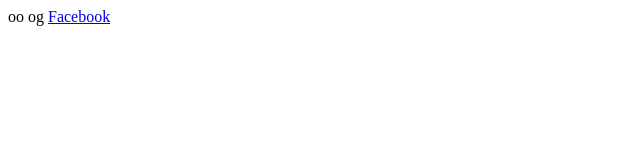
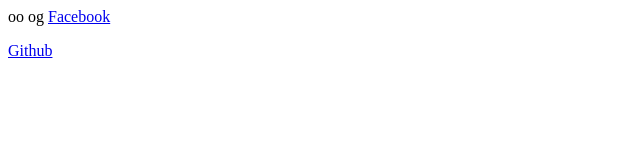
Before and after one commit to alamindawan/vue_js_basic_rnd, a plain HTML site: page index.html in a window 1280 px wide. Shown: the full height of the page, 0-640 px from the left. Drawn offline with nearby package versions, Linux system fonts and the light colour scheme.

Commit message:
Html Code Binding

```diff
--- a/app.js
+++ b/app.js
@@ -3,7 +3,8 @@ let app = Vue.createApp({
         return {
             targetData: {
                 name: "oo og",
-                fb: "https://web.facebook.com/?_rdc=1&_rdr"
+                fb: "https://web.facebook.com/?_rdc=1&_rdr",
+                codeBinding: '<a href="https://github.com/alamindawan/">Github</a>'
             }
         }
     }
--- a/index.html
+++ b/index.html
@@ -9,6 +9,7 @@
 <body id="app">
     {{targetData.name}}
     <a v-bind:href="targetData.fb">Facebook</a>
+    <p v-html="targetData.codeBinding"></p>
     <script src="app.js"></script>
 </body>
 
```
